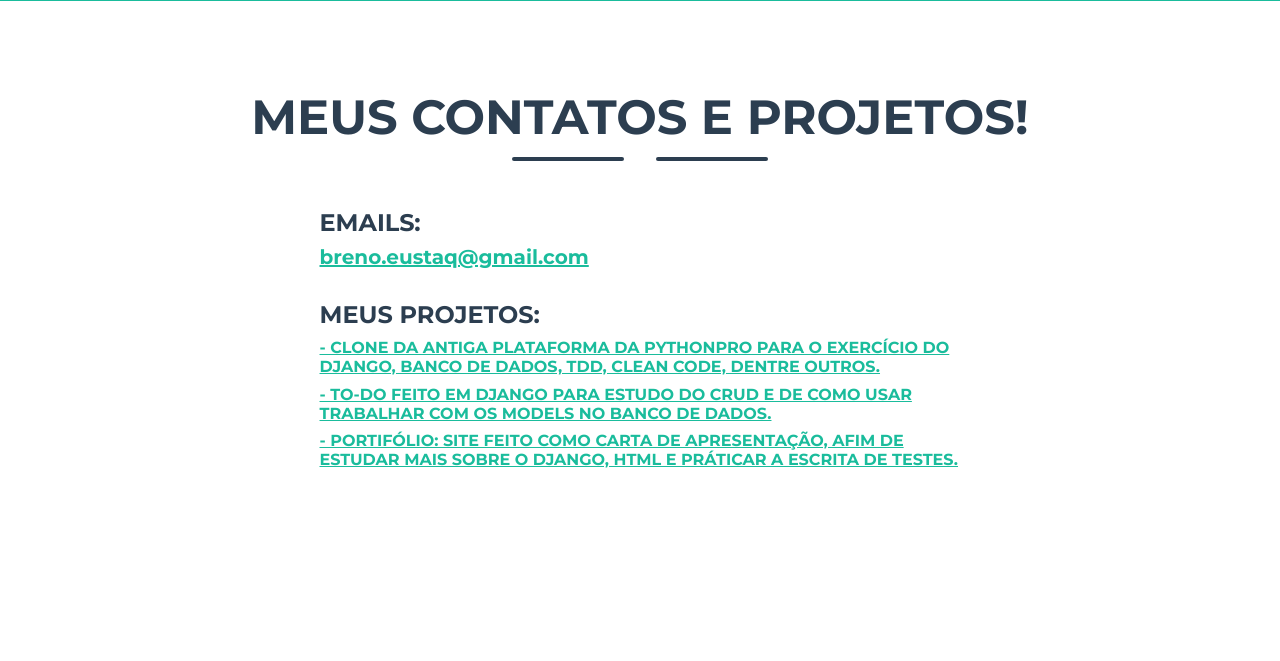
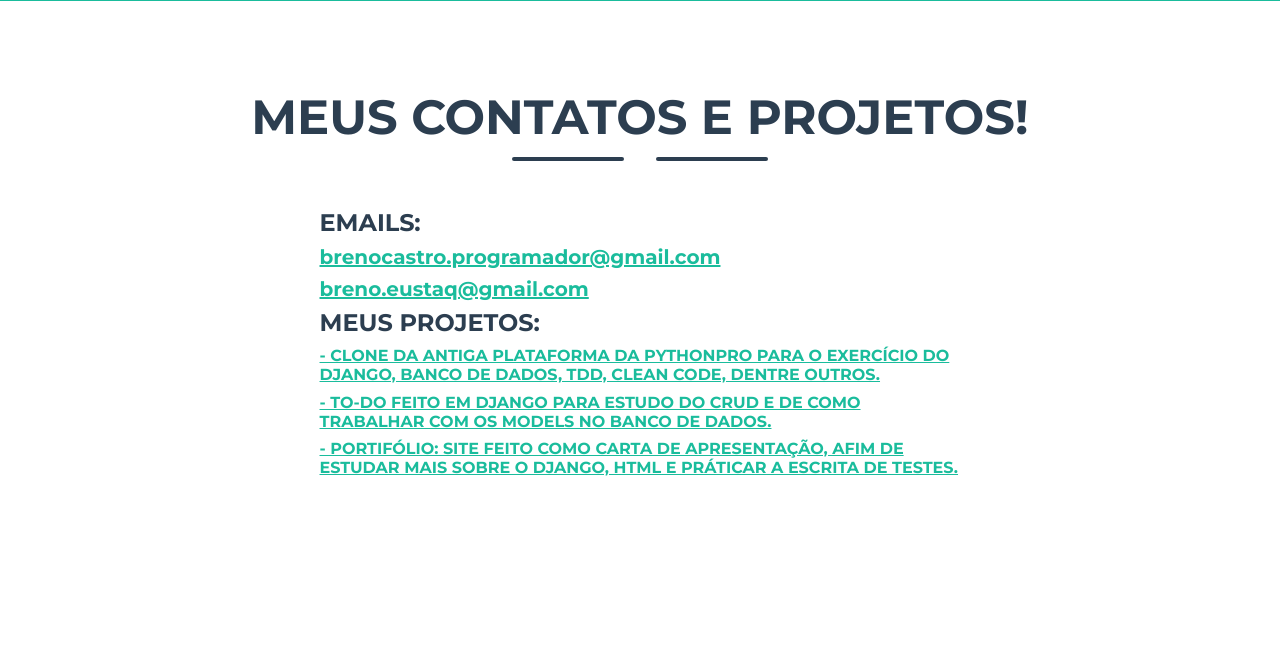
Before and after one commit to breeeno/portifolio, a Django app: page / in a window 1280 px wide. Shown: the part 716-1377 px from the top of the page. Run offline with Django 4.2, Linux system fonts and the light colour scheme; some libraries are stand-ins or nearby versions.

Commit message:
- Fix de alguns erros

```diff
--- a/webdev/principal/templates/webdev/home.html
+++ b/webdev/principal/templates/webdev/home.html
@@ -69,9 +69,9 @@
                 <!-- Name input-->
                 <div class="text-left mt-4">
                     <h4 class="text-left text-uppercase text-secondary mb-2">emails:</h4>
-                    <h5 class="text-left text-secondary mb-2"><a href="mailto:brenocastro.programador@gmail.com">breno.eustaq@gmail.com</a></h5>
+                    <h5 class="text-left text-secondary mb-2"><a href="mailto:brenocastro.programador@gmail.com">brenocastro.programador@gmail.com</a></h5>
+                    <h5 class="text-left text-secondary mb-2"><a href="mailto:breno.eustaq@gmail.com">breno.eustaq@gmail.com</a></h5>
                 </div>
-                <br>
                 <!-- Email address input-->
                 <h4 class="text-left text-uppercase text-secondary mb-2">Meus projetos:
                 </h4>
@@ -81,7 +81,7 @@
                 </h6>
                 <h6 class="text-left text-uppercase text-secondary mb-2"><a
                         href="https://github.com/breeeno/to-do-django">- To-do feito em django para estudo do CRUD e de
-                    como usar trabalhar com os models no banco de dados.</a>
+                    como trabalhar com os models no banco de dados.</a>
                 </h6>
                 <h6 class="text-left text-uppercase text-secondary mb-2"><a
                         href="https://github.com/breeeno/portifolio">- Portifólio: Site feito como carta de
@@ -209,7 +209,7 @@
                         class="fab fa-fw fa-instagram"></i></a>
                 <a class="btn btn-outline-light btn-social mx-1" href="https://www.linkedin.com/in/breno-eustáquio/"><i
                         class="fab fa-fw fa-linkedin-in"></i></a>
-                <a class="btn btn-outline-light btn-social mx-1" href="mailto:breno.eustaq@gmail.com"><i
+                <a class="btn btn-outline-light btn-social mx-1" href="mailto:brenocastro.programador@gmail.com"><i
                         class="fab fa-fw fa-google"></i></a>
             </div>
             <!-- Footer About Text-->
```
